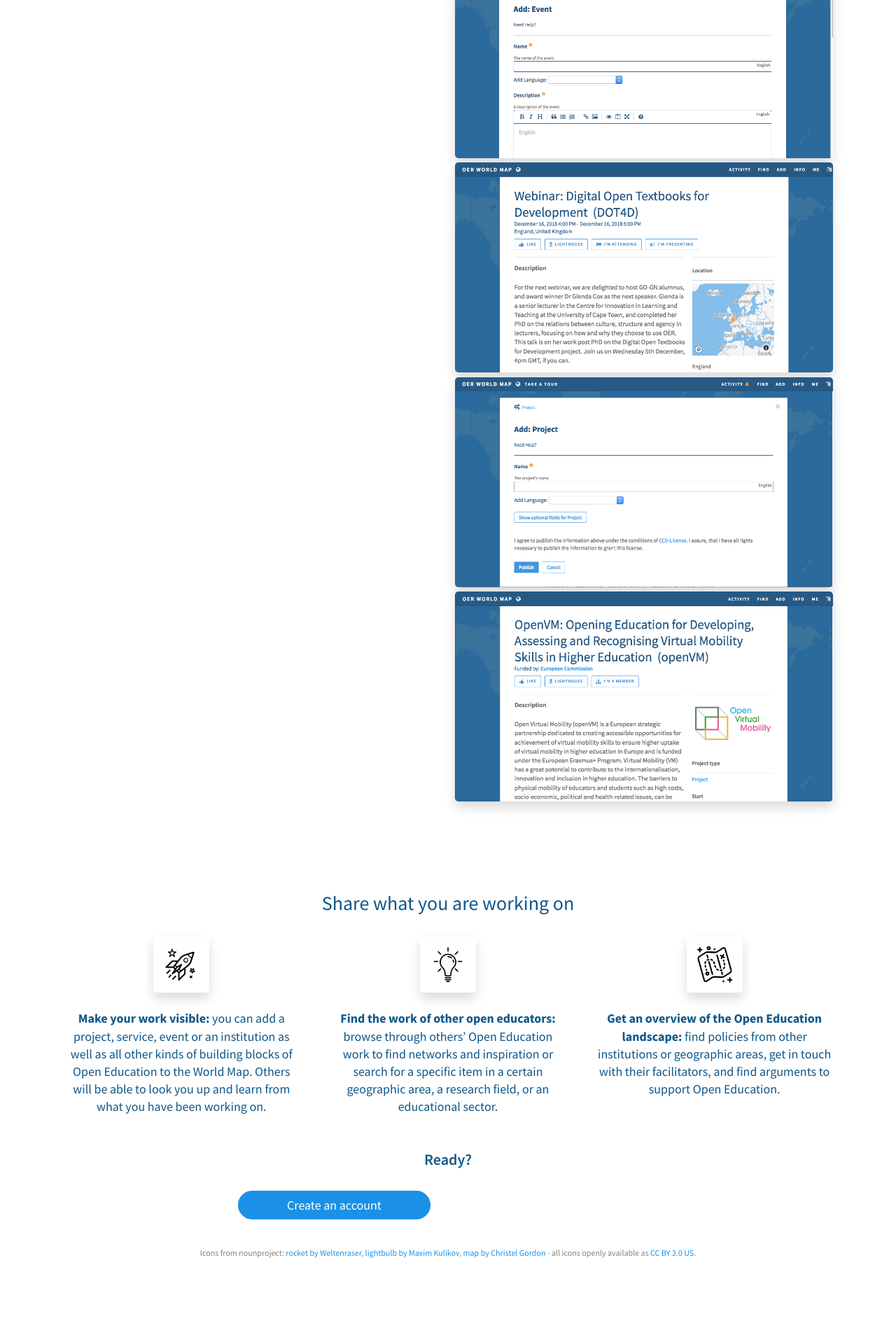
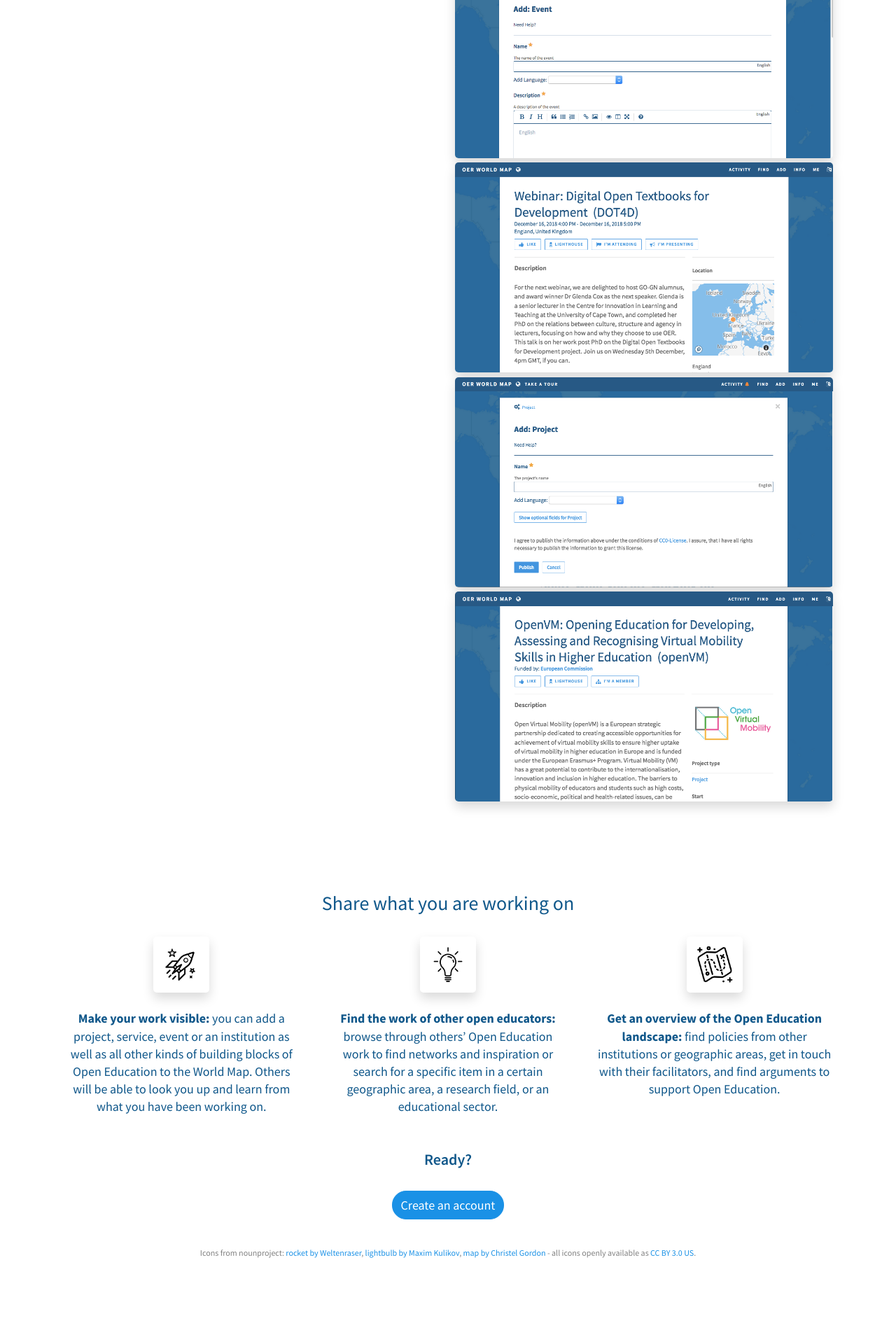
Before and after one commit to hbz/oerworldmap-ui, a Jekyll site: the page built from docs/index.html, in a window 1280 px wide. Shown: the part 4480-6400 px from the top of the page at 70% size. Built offline with Jekyll 4.4.1, drawn with Linux system fonts in a browser that asks for light colours; nearby versions of some CDN libraries; comment, search, counter and statistics services are not loaded; a style sheet for code colours, icons or effects is not loaded.

Commit message:
Update index.html

```diff
--- a/docs/index.html
+++ b/docs/index.html
@@ -1212,10 +1212,12 @@ class: landing
     <div class="center">
       <h4 style="text-align:center;">Ready?</h4>
 
-      <div class="buttons">
+      <a href="/auth/realms/oerworldmap/protocol/openid-connect/registrations?client_id=account&response_type=code&scope=openid email&redirect_uri=/.login" class="btnLanding">Create an account</a>
+
+      <!-- <div class="buttons">
           <a href="/auth/realms/oerworldmap/protocol/openid-connect/registrations?client_id=account&response_type=code&scope=openid email&redirect_uri=/.login" class="btnLanding">Create an account</a>
-          <a style="display:none;" href="/resource/" class="btnLanding clear">Browse the OER World Map</a>
-      </div>
+          <a href="/resource/" class="btnLanding clear">Browse the OER World Map</a>
+      </div> -->
     </div>
 
     <div class="center" style="margin-top:40px;">
```
